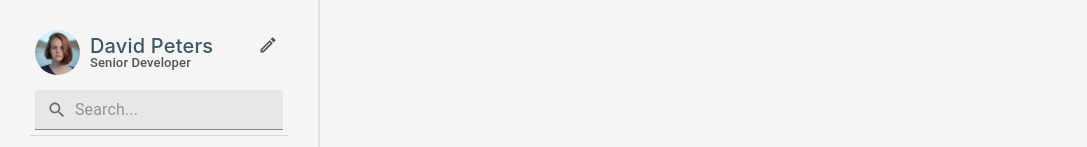
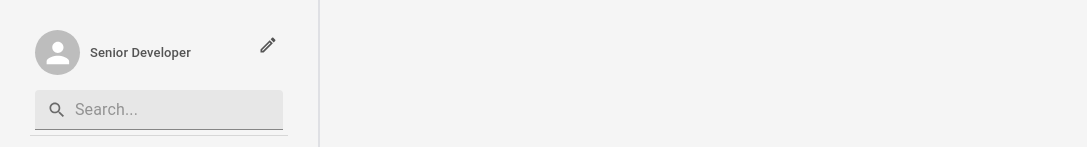
Before and after one commit to m-ehab2/ChatIO---FrontEnd, a React (Vite) app: page /chat in a window 1280 px wide. Shown: the top 147 px of the page, without its empty margins (0-1087 px from the left). Built offline with nearby package versions, Linux system fonts and the light colour scheme; no server answers.

Commit message:
modify : added backend data

```diff
--- a/src/components/Chat/SideBar/Profile.tsx
+++ b/src/components/Chat/SideBar/Profile.tsx
@@ -9,8 +9,10 @@ import {
 import EditOutlinedIcon from "@mui/icons-material/EditOutlined";
 import SearchIcon from "@mui/icons-material/Search";
 import imgPath from "../../../assets/christopher-campbell-rDEOVtE7vOs-unsplash.jpg";
+import { useUser } from "../../../Context/UserContext";
 
 export default function Profile() {
+  const { user } = useUser();
   return (
     <Box sx={{ padding: "0px 5px" }}>
       <Box
@@ -29,7 +31,7 @@ export default function Profile() {
         >
           <Avatar
             alt="Remy Sharp"
-            src={imgPath}
+            src={user?.image}
             sx={{ width: 45, height: 45 }}
           />
           <Box>
@@ -39,7 +41,7 @@ export default function Profile() {
               sx={{ lineHeight: "1", color: "#385A64" }}
               fontFamily={"Inter"}
             >
-              David Peters
+              {user?.name}
             </Typography>
             <Typography
               fontSize={"13px"}
```
